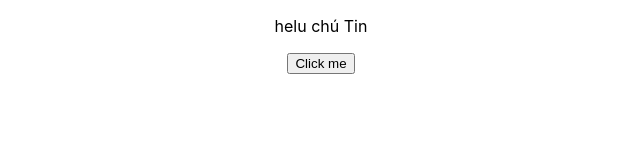
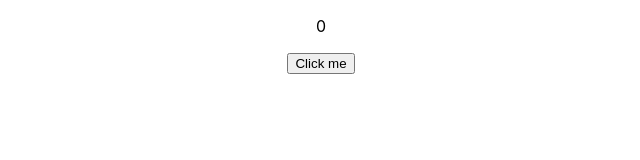
Before and after one commit to thanhtrang1408/learn-reactjs, a React (Create React App) app: page / in a window 1280 px wide. Shown: the top 160 px of the page, without its empty margins (319-959 px from the left). Built offline with nearby package versions, Linux system fonts and the light colour scheme.

Commit message:
update UseState tang gia tri

```diff
--- a/src/components/TestUseState.jsx
+++ b/src/components/TestUseState.jsx
@@ -2,13 +2,13 @@ import { useState } from "react"
 import React from 'react'
 
 export const TestUseState = () => {
-    const [state, setState] =useState('helu chú Tin')
+    const [state, setState] =useState(0)
     // muon xem gia tri sau khi setState thi de log o day( chắc là do render từ trên xuống dưới)
     // vì để đso nó hiện cái state trước rồi sau khi click thì nó hiện ra sétstate
     console.log(state);
 
     const btnsetState =() =>{
-        setState('bụng mỡ :)))');
+        setState(state +1);
         // còn để dưới đây thì sau khi click nó hiện state
         // console.log(state);
 }
```
